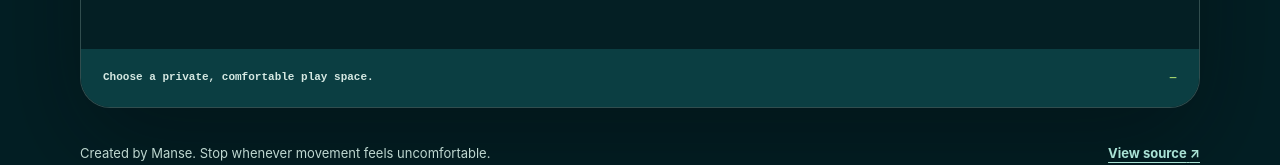
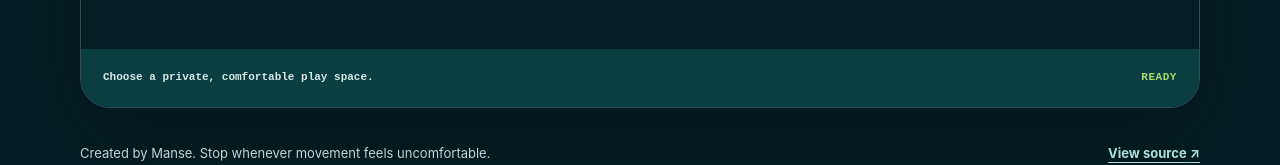
Before and after one commit to ahndohun/manse-game-froggy-hops, a Next.js app: page / in a window 1280 px wide. Shown: the part 1212-1377 px from the top of the page. Built offline with nearby package versions, Linux system fonts and the light colour scheme.

Commit message:
fix: replace idle dash with ready copy

```diff
--- a/app/GameClient.tsx
+++ b/app/GameClient.tsx
@@ -193,7 +193,7 @@ export function GameClient() {
         </div>
         <div className="player-footer" aria-live="polite">
           <span>{error ?? snapshot.caption ?? copy.player.comfort}</span>
-          <strong aria-label={copy.player.progressLabel}>{progress === null ? "—" : `${progress.completed} / ${progress.total}`}</strong>
+          <strong aria-label={copy.player.progressLabel}>{progress === null ? copy.player.ready : `${progress.completed} / ${progress.total}`}</strong>
         </div>
         {snapshot.phase !== "idle" && (
           <div className="restart-row">
--- a/app/game-config.ts
+++ b/app/game-config.ts
@@ -59,6 +59,7 @@ export const UI_COPY = {
       switchCamera: "카메라로 전환",
       errorStart: "게임을 시작하지 못했습니다. 잠시 후 다시 시도해 주세요.",
       progressLabel: "진행도",
+      ready: "준비",
     },
   },
   en: {
@@ -94,6 +95,7 @@ export const UI_COPY = {
       switchCamera: "Switch to camera",
       errorStart: "The game could not start. Please try again.",
       progressLabel: "Progress",
+      ready: "Ready",
     },
   },
 } as const;
```
Also changed, not shown: 2 other files (tests, documents, lock files or other folders).
